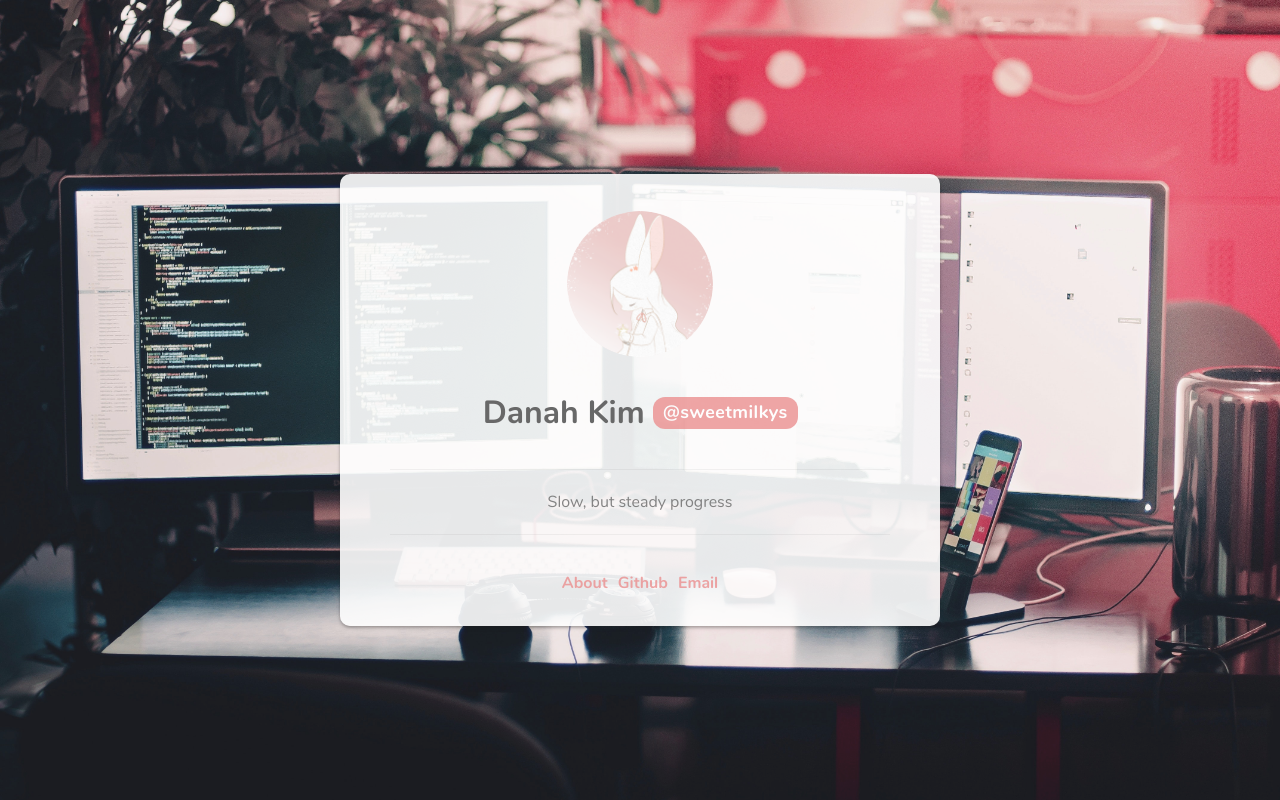
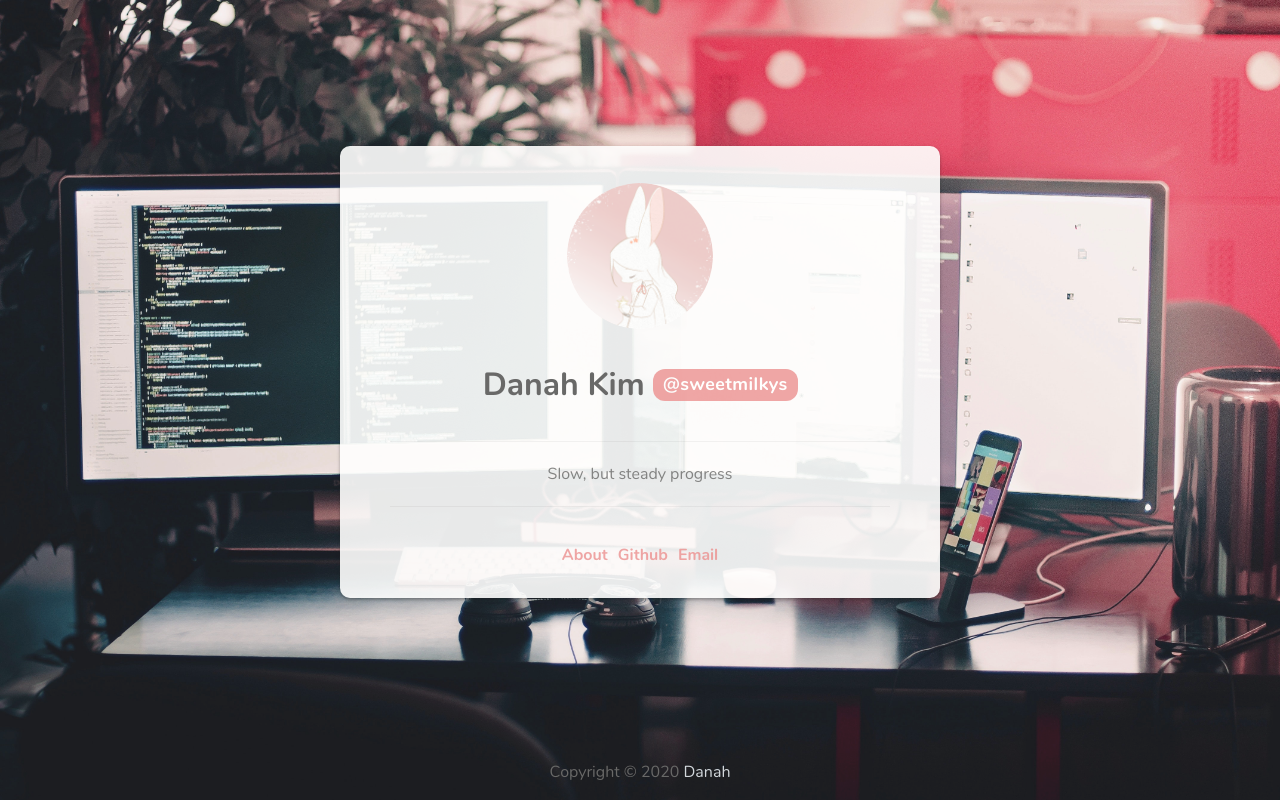
Before and after one commit to danah-kim/danah.dev, a React (Create React App) app: page / in a window 1280 px wide. Built offline with nearby package versions, Linux system fonts and the light colour scheme.

Commit message:
add footer

```diff
--- a/package.json
+++ b/package.json
@@ -6,6 +6,7 @@
     "@testing-library/jest-dom": "^4.2.4",
     "@testing-library/react": "^9.3.2",
     "@testing-library/user-event": "^7.1.2",
+    "animejs": "^3.2.0",
     "core-js": "^3.6.5",
     "react": "^16.13.1",
     "react-dom": "^16.13.1",
--- a/src/GlobalStyles.ts
+++ b/src/GlobalStyles.ts
@@ -15,7 +15,7 @@ const globalStyles = createGlobalStyle`
     -moz-osx-font-smoothing: grayscale;
     box-sizing: border-box;
     color: ${(props) => props.theme.colors.grey};
-    background-color: ${(props) => props.theme.colors.lightGrey};
+    background-color: ${(props) => props.theme.colors.background};
   }
    html, body, #root {
     height: 100%;
--- /dev/null
+++ b/src/components/home/Footer.tsx
@@ -0,0 +1,23 @@
+import React from 'react';
+import styled from 'styled-components';
+
+const FooterBox = styled.footer`
+  margin: 20px 0;
+  text-align: center;
+  width: 100%;
+
+  a {
+    color: ${(props) => props.theme.colors.lightGrey};
+  }
+`;
+
+function Footer() {
+  return (
+    <FooterBox>
+      Copyright &copy; 2020
+      <a href="https://github.com/sweetmilkys"> Danah</a>
+    </FooterBox>
+  );
+}
+
+export default Footer;
--- a/src/components/home/Menu.tsx
+++ b/src/components/home/Menu.tsx
@@ -2,7 +2,7 @@ import React from 'react';
 import { Link } from 'react-router-dom';
 import styled from 'styled-components';
 
-const Container = styled.div`
+const MenuBox = styled.div`
   :after {
     content: ' ';
     display: block;
@@ -32,7 +32,7 @@ const Item = styled.li`
 
 function Menu() {
   return (
-    <Container>
+    <MenuBox>
       <List>
         <Item>
           <Link to="/about">About</Link>
@@ -46,7 +46,7 @@ function Menu() {
           <Link to="/email">Email</Link>
         </Item>
       </List>
-    </Container>
+    </MenuBox>
   );
 }
 
--- a/src/components/home/Profile.tsx
+++ b/src/components/home/Profile.tsx
@@ -1,5 +1,3 @@
-import Message from './Message';
-
 import React from 'react';
 import avatar from 'static/images/avatar.png';
 import styled from 'styled-components';
@@ -63,7 +61,6 @@ function Profile() {
         <Name>Danah Kim</Name>
         <NickName>@sweetmilkys</NickName>
       </NameBox>
-      <Message />
     </>
   );
 }
--- a/src/pages/Home.tsx
+++ b/src/pages/Home.tsx
@@ -1,12 +1,14 @@
+import Footer from 'components/home/Footer';
 import Menu from 'components/home/Menu';
+import Message from 'components/home/Message';
 import Profile from 'components/home/Profile';
 import React, { useEffect, useState } from 'react';
 import background from 'static/images/bg.jpg';
 import styled from 'styled-components';
 
-const IndexContainer = styled.div<{ bgUrl: string | undefined }>`
+const Container = styled.div<{ bgUrl: string | undefined }>`
   min-height: 100vh;
-  background-color: ${(props) => props.theme.colors.background};
+  background-color: ${(props) => props.theme.colors.lightPink};
   background: url(${(props) => props.bgUrl}) center center no-repeat fixed;
   background-size: cover;
   overflow-x: auto;
@@ -36,18 +38,19 @@ const CardBox = styled.div`
   box-shadow: ${(props) => props.theme.shadows.cardBox};
   opacity: initial;
 
-  @media only screen and (max-width: 320px) {
-    width: 100%;
-    margin-left: auto;
-    margin-right: auto;
-    margin-top: 50px;
-  }
   @media only screen and (max-width: 640px) {
     height: auto;
     width: 100%;
     margin-left: auto;
     margin-right: auto;
     padding: 0.3rem;
+    margin-top: 50px;
+    border-radius: 0;
+  }
+  @media only screen and (max-width: 320px) {
+    width: 100%;
+    margin-left: auto;
+    margin-right: auto;
     margin-top: 50px;
   }
 `;
@@ -74,14 +77,16 @@ function Home() {
   }, []);
 
   return (
-    <IndexContainer bgUrl={background}>
+    <Container bgUrl={background}>
       <CardBox className={loaded ? undefined : 'preload'}>
         <Card>
           <Profile />
+          <Message />
           <Menu />
         </Card>
       </CardBox>
-    </IndexContainer>
+      <Footer />
+    </Container>
   );
 }
 
--- a/src/styles/colors.ts
+++ b/src/styles/colors.ts
@@ -6,7 +6,8 @@ const colors = {
   white: '#fff',
   black: '#333',
   grey: '#585858',
-  lightGrey: 'rgba(244, 244, 244, 0.8)',
+  lightGrey: '#CED4DA',
+  lightPink: '#E9C3B8',
 };
 
 export default colors;
--- a/src/types/styled.d.ts
+++ b/src/types/styled.d.ts
@@ -11,6 +11,7 @@ declare module 'styled-components' {
       black: string;
       grey: string;
       lightGrey: string;
+      lightPink: string;
     };
     keyframes: {
       fadeIn: Keyframes;
```
Also changed, not shown: 1 other file (tests, documents, lock files or other folders).
